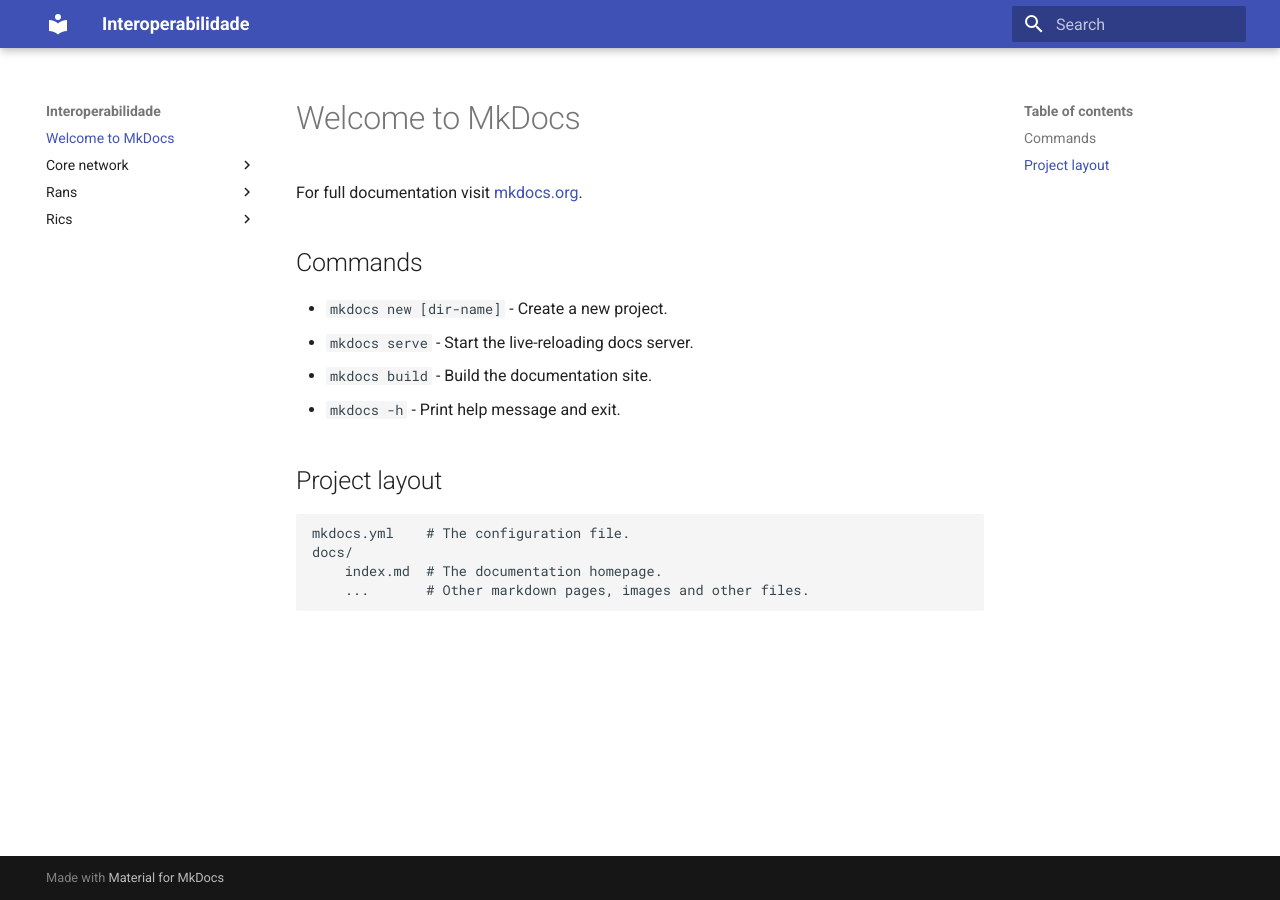
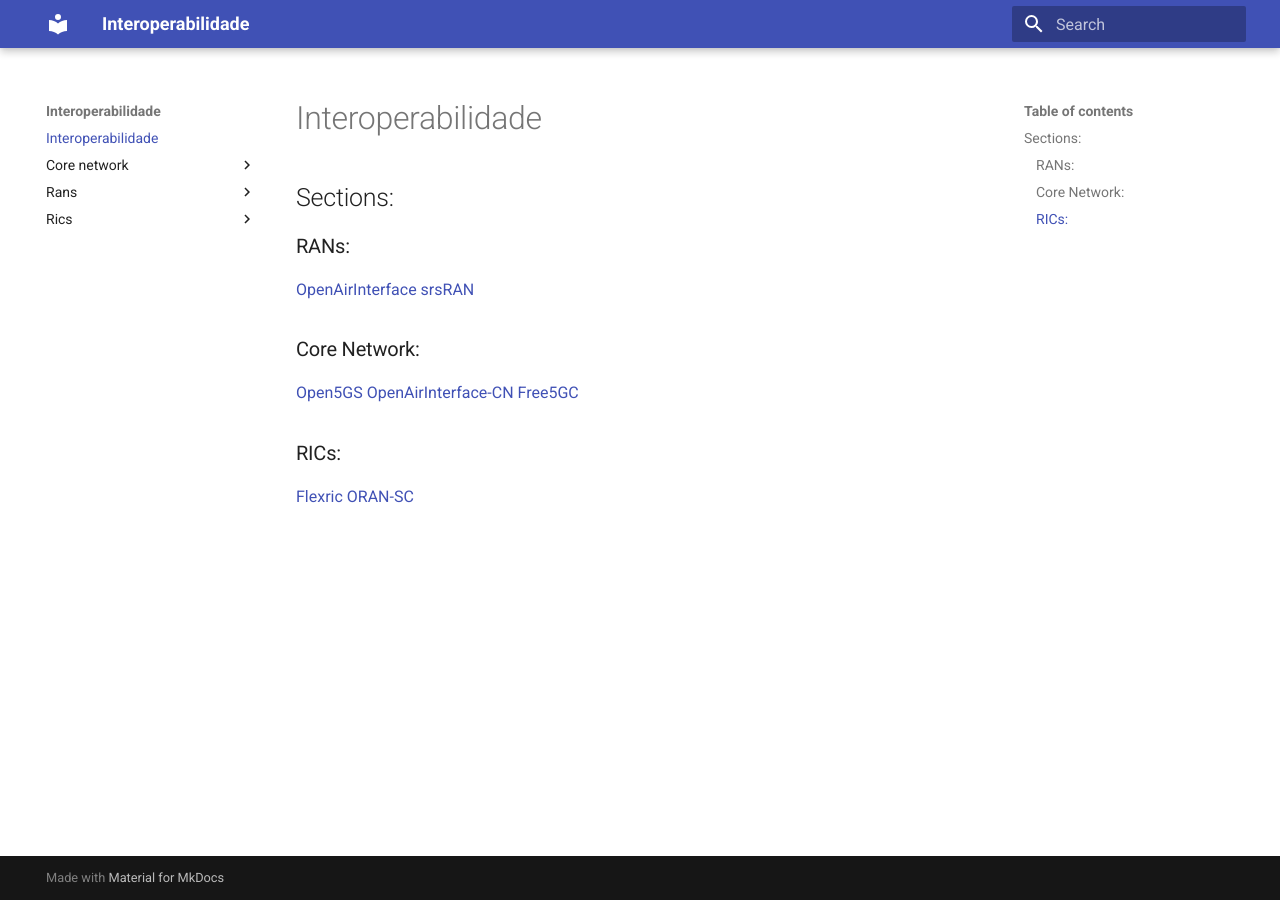
Before and after one commit to eduardoschulz/Interoperability, an MkDocs documentation site: the page built from docs/index.md, in a window 1280 px wide. Built offline with MkDocs 1.6.1 and Material for MkDocs 9.7.7, drawn with Linux system fonts in a browser that asks for light colours.

Commit message:
update Index

```diff
--- a/docs/index.md
+++ b/docs/index.md
@@ -1,17 +1,16 @@
-# Welcome to MkDocs
+# Interoperabilidade
 
-For full documentation visit [mkdocs.org](https://www.mkdocs.org).
+## Sections:
 
-## Commands
+### RANs:
+[OpenAirInterface](rans/oai.md)
+[srsRAN](rans/srsran.md)
 
-* `mkdocs new [dir-name]` - Create a new project.
-* `mkdocs serve` - Start the live-reloading docs server.
-* `mkdocs build` - Build the documentation site.
-* `mkdocs -h` - Print help message and exit.
+### Core Network:
+[Open5GS](core-network/open5gs.md)
+[OpenAirInterface-CN](core-network/oaicn.md)
+[Free5GC](core-network/free5gc.md)
 
-## Project layout
-
-    mkdocs.yml    # The configuration file.
-    docs/
-        index.md  # The documentation homepage.
-        ...       # Other markdown pages, images and other files.
+### RICs:
+[Flexric](rics/flexric.md)
+[ORAN-SC](rics/oran-sc.md)
```
